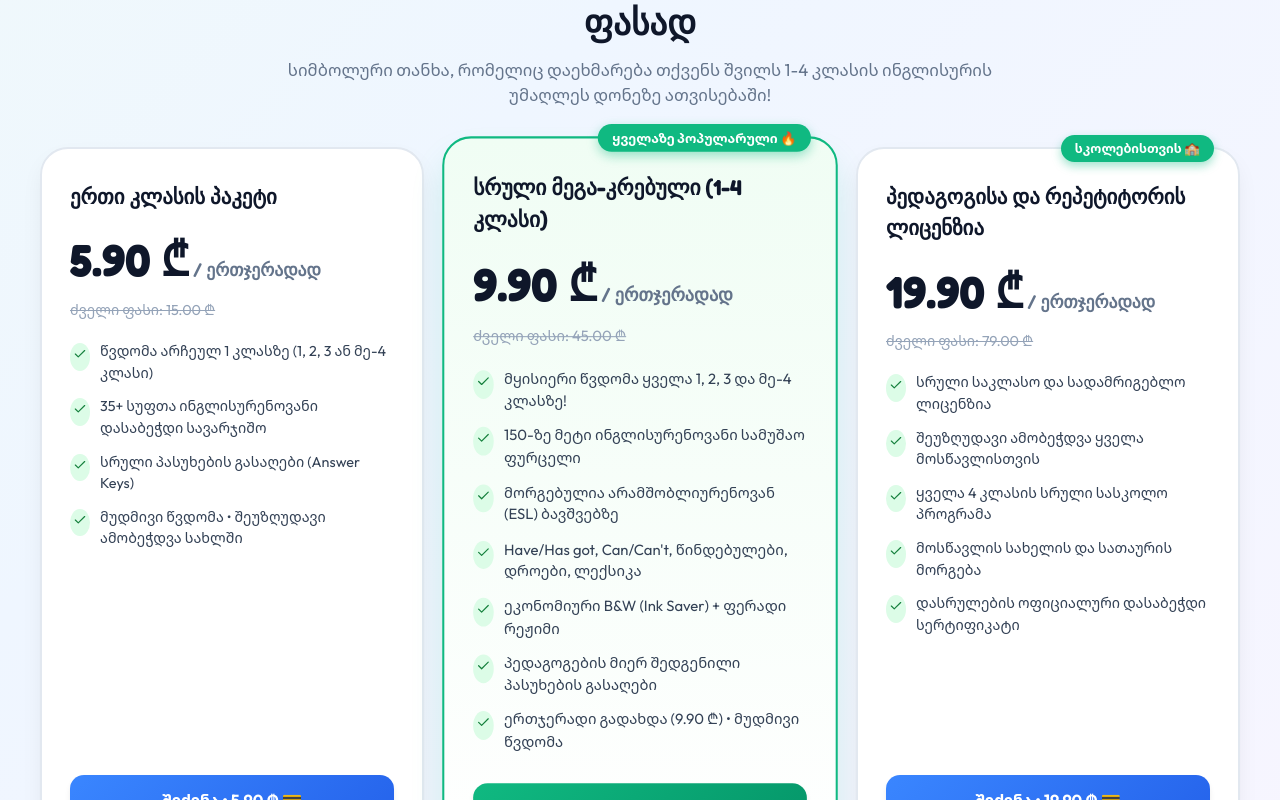
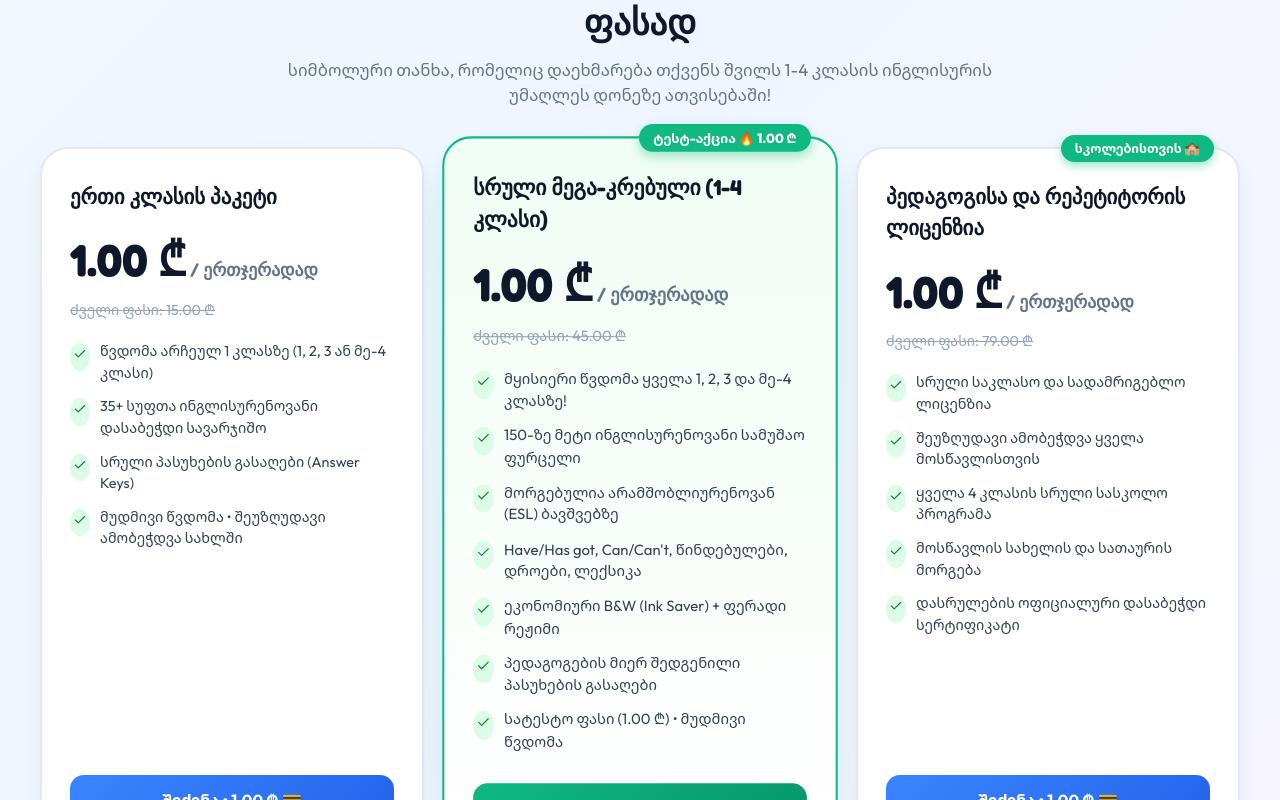
Before and after one commit to SophieMaruashvili/junior-english-worksheets, a React (Vite) app: page / in a window 1280 px wide. Shown: the part 1580-2380 px from the top of the page. Built offline with nearby package versions, Linux system fonts and the light colour scheme.

Commit message:
feat(pricing): set temporary testing price to 1.00 GEL across all packages

```diff
--- a/src/data/worksheetsCurriculum.ts
+++ b/src/data/worksheetsCurriculum.ts
@@ -482,7 +482,7 @@ export const pricingPlans: PricingPlan[] = [
     id: 'single_grade',
     titleEn: 'Single Grade Pack',
     titleKa: 'ერთი კლასის პაკეტი',
-    priceGel: 5.90,
+    priceGel: 1.00,
     originalPriceGel: 15.00,
     featuresEn: [
       'Full access to 1 chosen Grade (1, 2, 3, or 4)',
@@ -501,17 +501,17 @@ export const pricingPlans: PricingPlan[] = [
     id: 'mega_bundle',
     titleEn: 'Mega Bundle (Grades 1 to 4)',
     titleKa: 'სრული მეგა-კრებული (1-4 კლასი)',
-    priceGel: 9.90,
+    priceGel: 1.00,
     originalPriceGel: 45.00,
     isPopular: true,
-    badge: 'ყველაზე პოპულარული 🔥',
+    badge: 'ტესტ-აქცია 🔥 1.00 ₾',
     featuresEn: [
       'Instant access to ALL Grades 1, 2, 3, and 4!',
       '150+ Pure English School Worksheets & Tests',
       'ESL-Tailored: Phonics, Have got/Has got, Can/Can\'t, Prepositions, Tenses',
       'Ink-Saver B&W Mode + Full Color Studio Mode',
       'Teacher-Approved Answer Keys for every worksheet',
-      'One-Time Payment (9.90 GEL) • Lifetime Future Updates'
+      'One-Time Payment (1.00 GEL) • Lifetime Future Updates'
     ],
     featuresKa: [
       'მყისიერი წვდომა ყველა 1, 2, 3 და მე-4 კლასზე!',
@@ -520,14 +520,14 @@ export const pricingPlans: PricingPlan[] = [
       'Have/Has got, Can/Can\'t, წინდებულები, დროები, ლექსიკა',
       'ეკონომიური B&W (Ink Saver) + ფერადი რეჟიმი',
       'პედაგოგების მიერ შედგენილი პასუხების გასაღები',
-      'ერთჯერადი გადახდა (9.90 ₾) • მუდმივი წვდომა'
+      'სატესტო ფასი (1.00 ₾) • მუდმივი წვდომა'
     ]
   },
   {
     id: 'teacher_unlimited',
     titleEn: 'Teacher & Tutor Classroom License',
     titleKa: 'პედაგოგისა და რეპეტიტორის ლიცენზია',
-    priceGel: 19.90,
+    priceGel: 1.00,
     originalPriceGel: 79.00,
     badge: 'სკოლებისთვის 🏫',
     featuresEn: [
```
